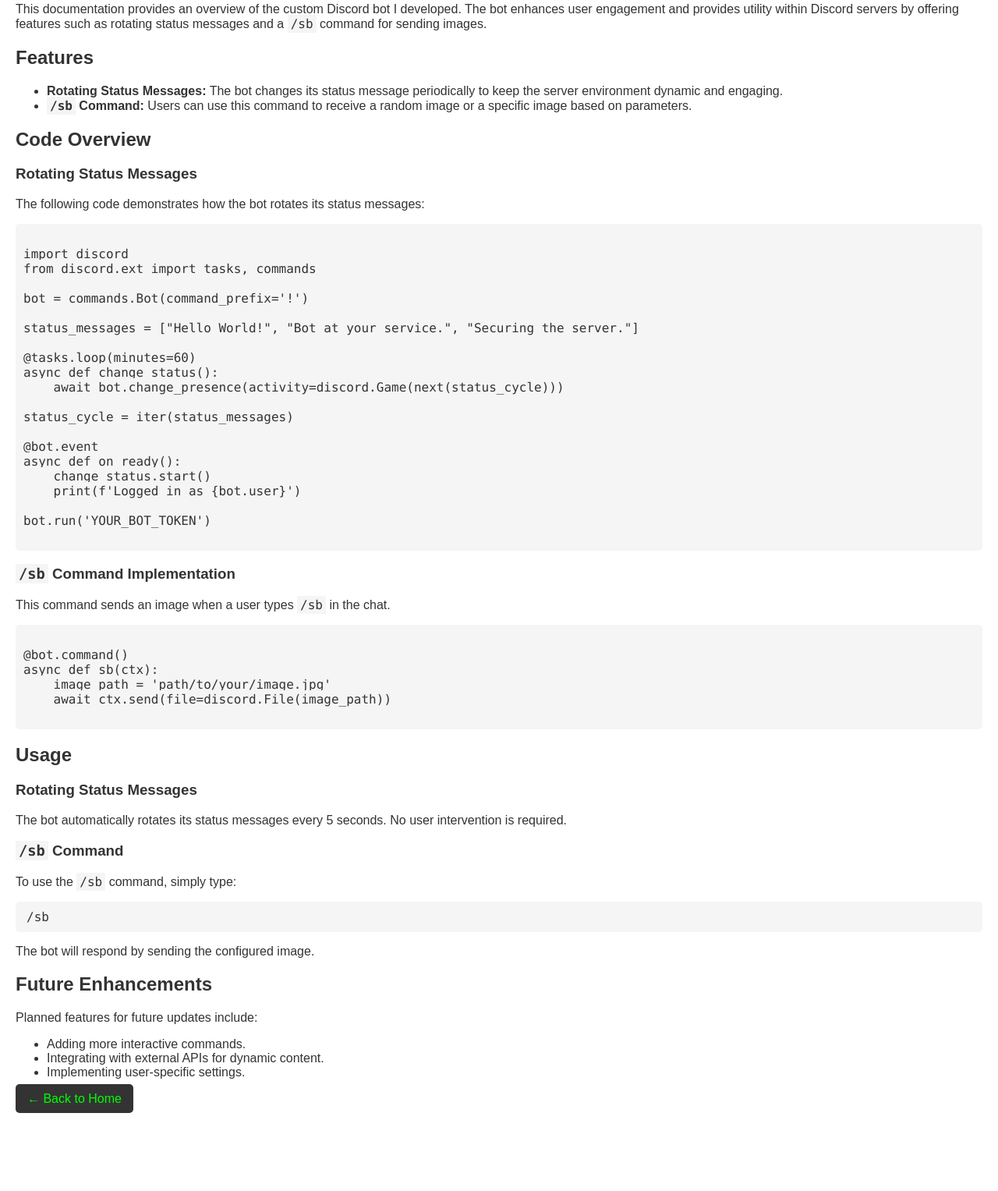
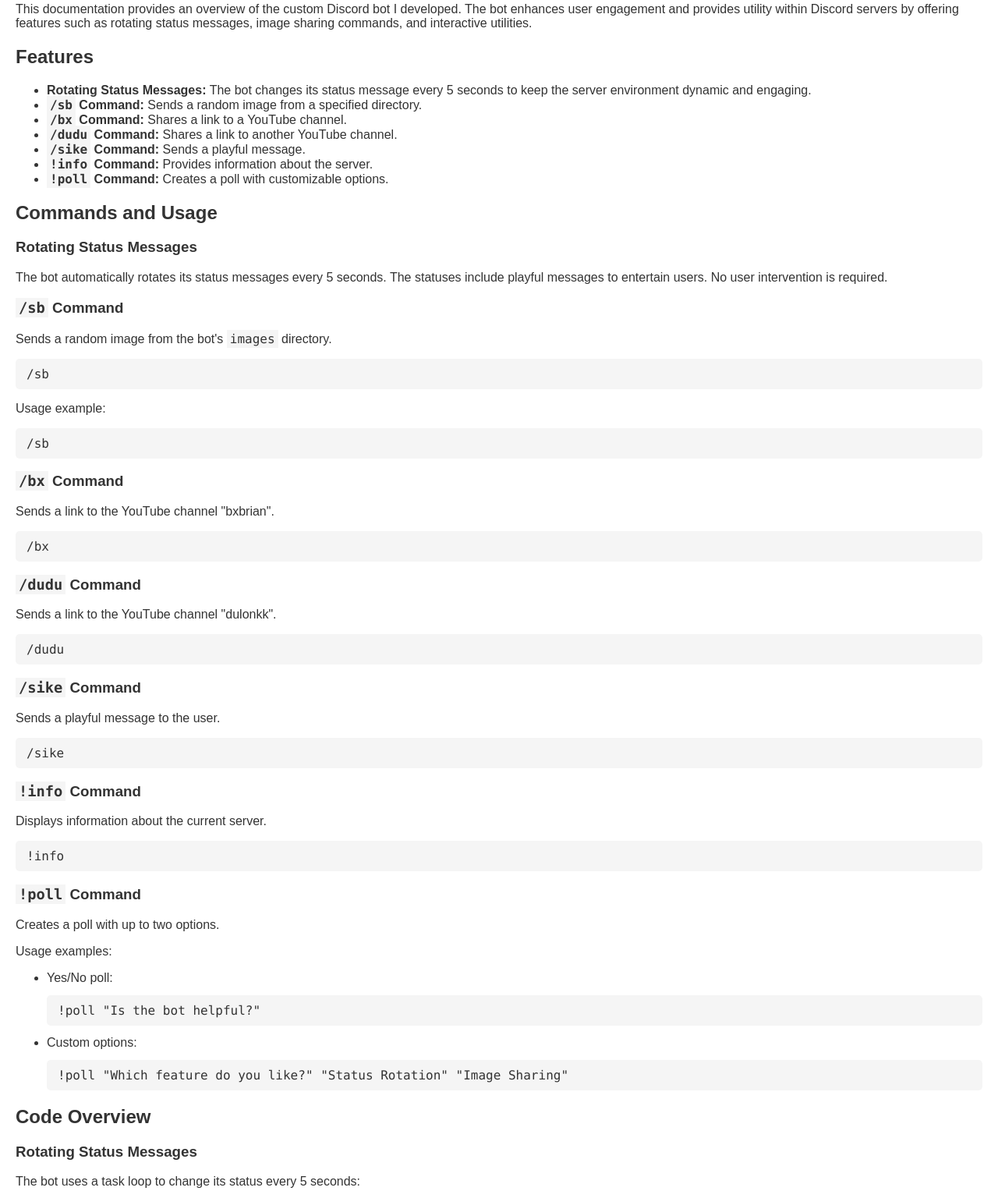
Before and after one commit to BxBriaN/mywebsite, a plain HTML site: page discord-bot-documentation.html in a window 1280 px wide. Shown: the part 163-1690 px from the top of the page at 78% size. Before the commit the page ends 1601 px from the top, so only its background shows below. Drawn offline with Linux system fonts and the light colour scheme.

Commit message:
Add files via upload

```diff
--- a/discord-bot-documentation.html
+++ b/discord-bot-documentation.html
@@ -2,7 +2,7 @@
 <html lang="en">
 <head>
     <meta charset="UTF-8">
-    <title>Discord Bot Documentation</title>
+    <title>Custom Discord Bot Documentation</title>
     <style>
         /* Basic styles for the documentation page */
         body {
@@ -51,64 +51,112 @@
 
     <h2>Introduction</h2>
     <p>
-        This documentation provides an overview of the custom Discord bot I developed. The bot enhances user engagement and provides utility within Discord servers by offering features such as rotating status messages and a <code>/sb</code> command for sending images.
+        This documentation provides an overview of the custom Discord bot I developed. The bot enhances user engagement and provides utility within Discord servers by offering features such as rotating status messages, image sharing commands, and interactive utilities.
     </p>
 
     <h2>Features</h2>
     <ul>
-        <li><strong>Rotating Status Messages:</strong> The bot changes its status message periodically to keep the server environment dynamic and engaging.</li>
-        <li><strong><code>/sb</code> Command:</strong> Users can use this command to receive a random image or a specific image based on parameters.</li>
+        <li><strong>Rotating Status Messages:</strong> The bot changes its status message every 5 seconds to keep the server environment dynamic and engaging.</li>
+        <li><strong><code>/sb</code> Command:</strong> Sends a random image from a specified directory.</li>
+        <li><strong><code>/bx</code> Command:</strong> Shares a link to a YouTube channel.</li>
+        <li><strong><code>/dudu</code> Command:</strong> Shares a link to another YouTube channel.</li>
+        <li><strong><code>/sike</code> Command:</strong> Sends a playful message.</li>
+        <li><strong><code>!info</code> Command:</strong> Provides information about the server.</li>
+        <li><strong><code>!poll</code> Command:</strong> Creates a poll with customizable options.</li>
+    </ul>
+
+    <h2>Commands and Usage</h2>
+
+    <h3>Rotating Status Messages</h3>
+    <p>The bot automatically rotates its status messages every 5 seconds. The statuses include playful messages to entertain users. No user intervention is required.</p>
+
+    <h3><code>/sb</code> Command</h3>
+    <p>Sends a random image from the bot's <code>images</code> directory.</p>
+    <pre><code>/sb</code></pre>
+    <p>Usage example:</p>
+    <pre><code>/sb</code></pre>
+
+    <h3><code>/bx</code> Command</h3>
+    <p>Sends a link to the YouTube channel "bxbrian".</p>
+    <pre><code>/bx</code></pre>
+
+    <h3><code>/dudu</code> Command</h3>
+    <p>Sends a link to the YouTube channel "dulonkk".</p>
+    <pre><code>/dudu</code></pre>
+
+    <h3><code>/sike</code> Command</h3>
+    <p>Sends a playful message to the user.</p>
+    <pre><code>/sike</code></pre>
+
+    <h3><code>!info</code> Command</h3>
+    <p>Displays information about the current server.</p>
+    <pre><code>!info</code></pre>
+
+    <h3><code>!poll</code> Command</h3>
+    <p>Creates a poll with up to two options.</p>
+    <p>Usage examples:</p>
+    <ul>
+        <li>Yes/No poll:
+            <pre><code>!poll "Is the bot helpful?"</code></pre>
+        </li>
+        <li>Custom options:
+            <pre><code>!poll "Which feature do you like?" "Status Rotation" "Image Sharing"</code></pre>
+        </li>
     </ul>
 
     <h2>Code Overview</h2>
+
     <h3>Rotating Status Messages</h3>
-    <p>The following code demonstrates how the bot rotates its status messages:</p>
+    <p>The bot uses a task loop to change its status every 5 seconds:</p>
     <pre><code class="language-python">
-import discord
-from discord.ext import tasks, commands
-
-bot = commands.Bot(command_prefix='!')
-
-status_messages = ["Hello World!", "Bot at your service.", "Securing the server."]
-
-@tasks.loop(minutes=60)
+@tasks.loop(seconds=5)
 async def change_status():
-    await bot.change_presence(activity=discord.Game(next(status_cycle)))
-
-status_cycle = iter(status_messages)
-
-@bot.event
-async def on_ready():
-    change_status.start()
-    print(f'Logged in as {bot.user}')
-
-bot.run('YOUR_BOT_TOKEN')
+    statuses = ["With Dylan's Mom", "With Ricardo's Mom", "With Jaden's Dad", "With Victor in the bed 👹"]
+    await bot.change_presence(activity=discord.Game(random.choice(statuses)))
     </code></pre>
 
     <h3><code>/sb</code> Command Implementation</h3>
-    <p>This command sends an image when a user types <code>/sb</code> in the chat.</p>
+    <p>The bot sends a random image from the <code>images</code> directory when the <code>/sb</code> command is used:</p>
+    <pre><code class="language-python">
+@bot.tree.command(name="sb")
+async def send_image(interaction: discord.Interaction):
+    image_dir = 'images'
+    images = os.listdir(image_dir)
+    if not images:
+        await interaction.response.send_message('No images found.', ephemeral=True)
+        return
+
+    image_file = random.choice(images)
+    image_path = os.path.join(image_dir, image_file)
+    await interaction.response.send_message(file=discord.File(image_path))
+    </code></pre>
+
+    <h3><code>!poll</code> Command Implementation</h3>
+    <p>The bot creates a poll with reactions for users to vote:</p>
     <pre><code class="language-python">
 @bot.command()
-async def sb(ctx):
-    image_path = 'path/to/your/image.jpg'
-    await ctx.send(file=discord.File(image_path))
+async def poll(ctx, question, option1=None, option2=None):
+    if option1 is None and option2 is None:
+        message = await ctx.send(f"**New poll:** {question}\n✅ = Yes\n❌ = No")
+    else:
+        message = await ctx.send(f"**New poll:** {question}\n✅ = {option1}\n❌ = {option2}")
+    await message.add_reaction('✅')
+    await message.add_reaction('❌')
     </code></pre>
 
-    <h2>Usage</h2>
-    <h3>Rotating Status Messages</h3>
-    <p>The bot automatically rotates its status messages every 5 seconds. No user intervention is required.</p>
-
-    <h3><code>/sb</code> Command</h3>
-    <p>To use the <code>/sb</code> command, simply type:</p>
-    <pre><code>/sb</code></pre>
-    <p>The bot will respond by sending the configured image.</p>
+    <h2>Notes</h2>
+    <ul>
+        <li>The bot uses both slash commands (prefixed with <code>/</code>) and traditional commands (prefixed with <code>!</code>).</li>
+        <li>Ensure the bot has the necessary permissions to read messages and add reactions.</li>
+        <li>Some commands are designed for fun and may reference inside jokes or specific individuals.</li>
+    </ul>
 
     <h2>Future Enhancements</h2>
     <p>Planned features for future updates include:</p>
     <ul>
-        <li>Adding more interactive commands.</li>
-        <li>Integrating with external APIs for dynamic content.</li>
-        <li>Implementing user-specific settings.</li>
+        <li>Adding more interactive and utility commands.</li>
+        <li>Integrating external APIs for dynamic content.</li>
+        <li>Implementing user-specific settings and preferences.</li>
     </ul>
 
     <div class="back-button">
```
